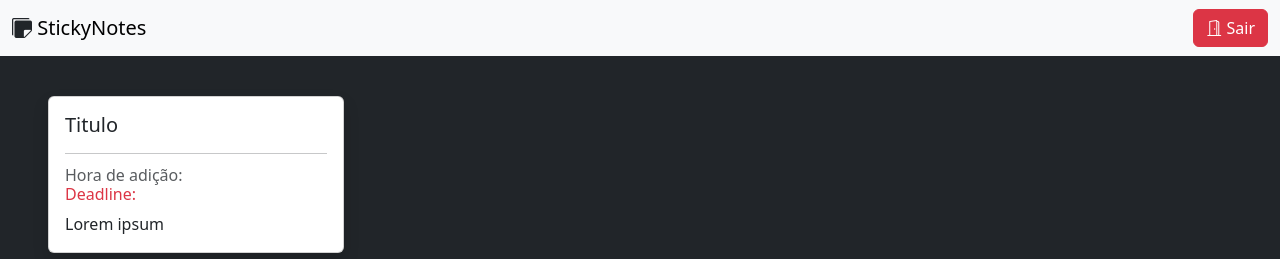
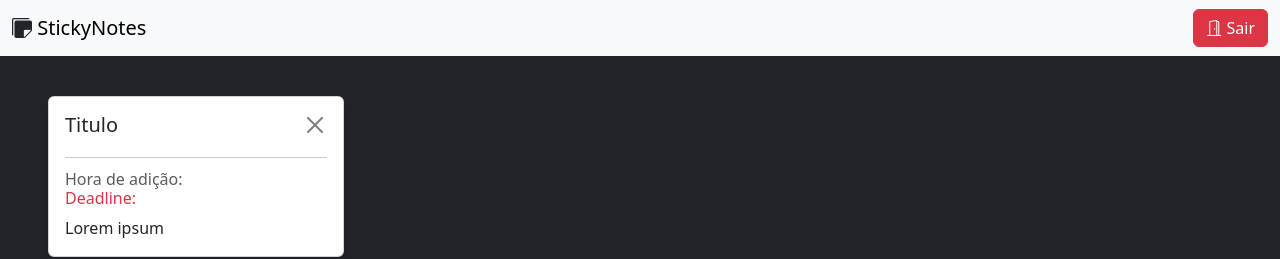
Before and after one commit to shl0mo/StickyNotes, a website: page frontend/src/index.html in a window 1280 px wide. Shown: the top 259 px of the page. Drawn offline with nearby package versions, Linux system fonts and the light colour scheme.

Commit message:
frontend - estilo do card

```diff
--- a/frontend/src/index.html
+++ b/frontend/src/index.html
@@ -35,8 +35,13 @@
 			<div class="p-5">
 				<div class="card position-relative w-25 shadow">
 					<div class="card-body">
-						<h5 class="card-title mb-3">Titulo</h5>
-						<hr>
+						<div class="d-flex flex-row justify-content-between m-0">
+							<h5 class="card-title mb-3">Titulo</h5>
+							<span>
+								<button type="button" class="btn-close" aria-label="Fechar"></button>
+							</span>
+						</div>
+						<hr class="mt-1">
 						<h6 class="card-subtitle mb-2 text-muted">
 							<span>Hora de adição: </span><br>
 							<span class="text-danger">Deadline: </span><br>
```
